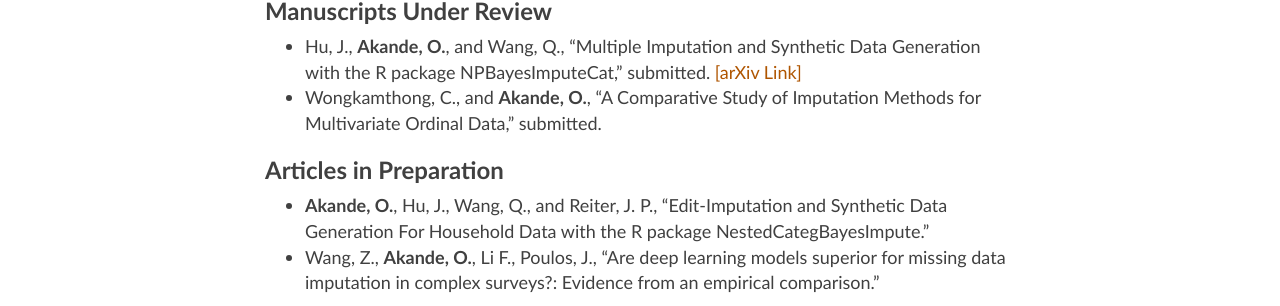
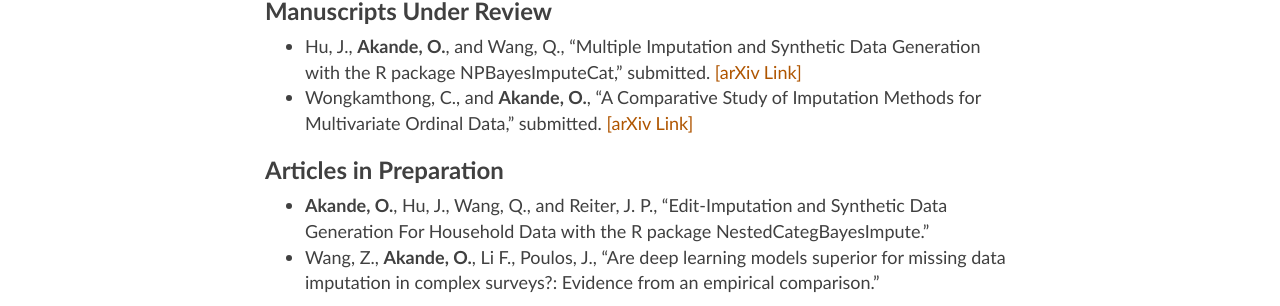
Before and after one commit to akandelanre/akandelanre.github.io, a Jekyll site: the page built from publications.md, in a window 1280 px wide and 1282 px high. Shown: the part 661-967 px from the top of the window. Built offline with Jekyll 4.4.1, drawn with Linux system fonts in a browser that asks for light colours; nearby versions of some CDN libraries.

Commit message:
Add arxiv link for paper with Chayut

```diff
--- a/publications.md
+++ b/publications.md
@@ -12,7 +12,7 @@ title: Publications
 
 ### Manuscripts Under Review
 - Hu, J., **Akande, O.**, and Wang, Q., "Multiple Imputation and Synthetic Data Generation with the R package NPBayesImputeCat," submitted. [[arXiv Link]](https://arxiv.org/abs/2007.06101)
-- Wongkamthong, C., and **Akande, O.**, "A Comparative Study of Imputation Methods for Multivariate Ordinal Data," submitted.
+- Wongkamthong, C., and **Akande, O.**, "A Comparative Study of Imputation Methods for Multivariate Ordinal Data," submitted. [[arXiv Link]](https://arxiv.org/abs/2010.10471)
 
 ### Articles in Preparation
 - **Akande, O.**, Hu, J., Wang, Q., and Reiter, J. P., "Edit-Imputation and Synthetic Data Generation For Household Data with the R package NestedCategBayesImpute."
```
